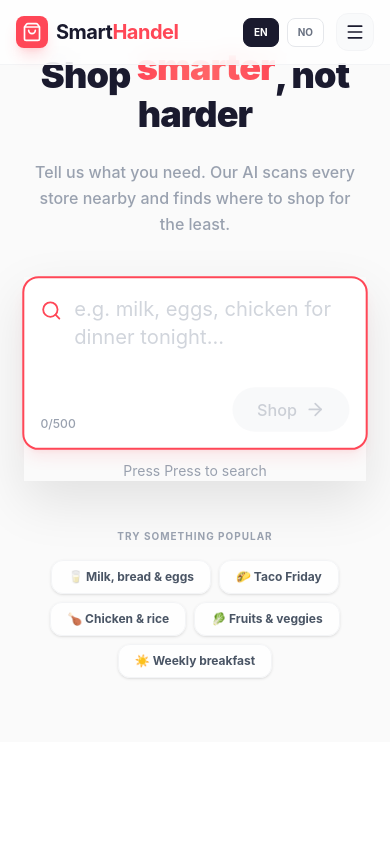
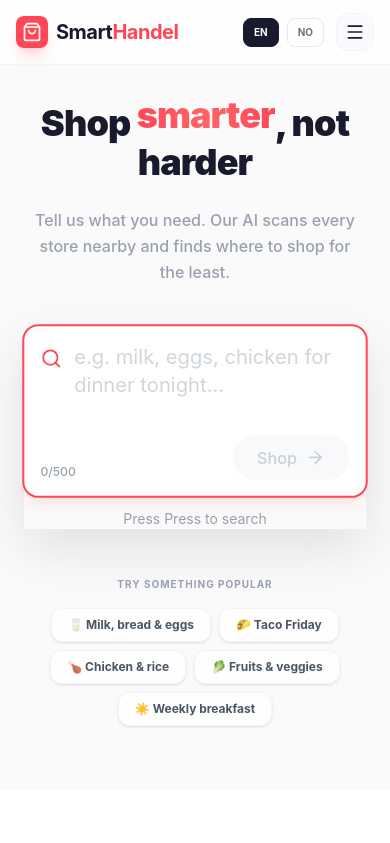
Before and after one commit to Adn-exe/smarthandel-mvp, a React (Vite) app in the folder frontend/: page / in a window 390 px wide. Shown: the top 843 px of the page. Built offline with nearby package versions, Linux system fonts and the light colour scheme; no server answers.

Commit message:
fix(home): increase hero padding to clear mobile navbar

```diff
--- a/frontend/src/pages/Home.tsx
+++ b/frontend/src/pages/Home.tsx
@@ -53,7 +53,7 @@ export function Home() {
             <SEO title={t('seo.homeTitle')} />
 
             {/* Hero Section */}
-            <section className="relative pt-12 md:pt-20 pb-16 md:pb-24 px-4 sm:px-6 lg:px-8 overflow-hidden min-h-[80vh] md:min-h-[85vh] flex items-center">
+            <section className="relative pt-24 md:pt-32 pb-16 md:pb-24 px-4 sm:px-6 lg:px-8 overflow-hidden min-h-[80vh] md:min-h-[85vh] flex items-center">
                 {/* Morphing Gradient Orbs */}
                 <div className="absolute inset-0 -z-20 bg-[#fafafa]">
                     <div
```
